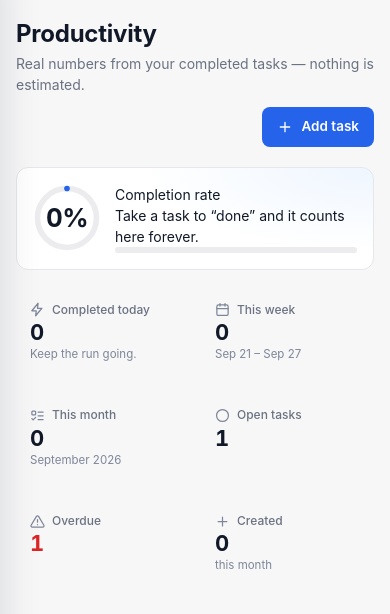
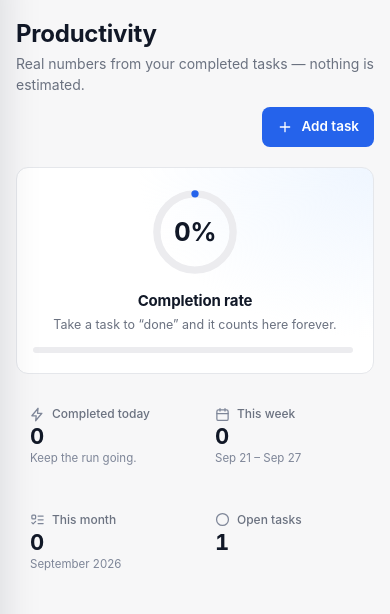
Before and after one commit to anrmz/django-task-manager, a Django app: page /productivity/ in a window 390 px wide. Shown: the part 52-666 px from the top of the page. Run offline with Django 5.2, Linux system fonts and the light colour scheme; a user stored in the database is signed in; tables that the repository leaves empty hold one stand-in row (values such as "Sample post"); some web fonts are replaced.

Commit message:
Fix responsive productivity dashboard layout

```diff
--- a/static/css/dashboard.css
+++ b/static/css/dashboard.css
@@ -71,27 +71,18 @@
 .ring-wrap {
     position: relative;
     width: 76px;
-    height: 76px;
+    aspect-ratio: 1 / 1;
     flex: none;
 }
 .my-day .ring-wrap {
     width: 80px;
-    height: 80px;
 }
 .ring {
     display: block;
-    width: 76px;
-    height: 76px;
+    width: 100%;
+    height: 100%;
     transform: rotate(-90deg);
     overflow: visible;
-}
-.my-day .ring {
-    width: 80px;
-    height: 80px;
-}
-.ring--lg {
-    width: 96px;
-    height: 96px;
 }
 .ring__track {
     fill: none;
@@ -125,7 +116,7 @@
     overflow: hidden;
     white-space: nowrap;
     text-overflow: ellipsis;
-    padding-inline: 6px;
+    padding-inline: 4px;
 }
 .ring-center__label {
     grid-area: 1 / 1;
@@ -376,7 +367,27 @@
 }
 .kpi-ring-card .ring-wrap {
     width: 96px;
-    height: 96px;
+}
+.kpi-ring-card .ring-aside {
+    flex: 1;
+    min-width: 0;
+    max-width: 480px;
+}
+.kpi-ring-card .ring-aside__title {
+    margin: 0;
+    font-size: 15px;
+    font-weight: 700;
+    letter-spacing: -0.01em;
+    color: var(--text);
+}
+.kpi-ring-card .ring-aside__sub {
+    margin: 4px 0 0;
+    font-size: 12.5px;
+    line-height: 1.5;
+    color: var(--muted);
+}
+.kpi-ring-card .ring-aside .progress {
+    margin-top: 12px;
 }
 
 /* ---- 4-week comparison bars --------------------------------------------- */
@@ -660,32 +671,30 @@
         margin-top: var(--sp-6);
     }
 
-    /* Productivity hero keeps its compact row on mobile */
+    /* Productivity hero: ring on top, copy below — never squeezes the ring */
     .kpi-ring-card {
-        display: flex;
-        flex-direction: row;
+        flex-direction: column;
         align-items: center;
+        text-align: center;
         gap: 14px;
-        padding: 16px;
+        padding: 20px 16px;
     }
     .kpi-ring-card .ring-wrap {
-        width: 68px;
-        height: 68px;
-        flex: none;
+        width: 88px;
     }
-    .kpi-ring-card .ring--lg {
-        width: 68px;
-        height: 68px;
+    .kpi-ring-card .ring-aside {
+        flex: 0 0 auto;
+        max-width: none;
+        width: 100%;
+        align-items: center;
     }
-    .kpi-ring-card .ring-center__value {
-        font-size: 20px;
+    .kpi-ring-card .ring-aside .progress {
+        width: min(100%, 320px);
     }
 
     /* My Day progress: ring scales to the smallest phones, text never clips */
-    .my-day .ring-wrap,
-    .my-day .ring {
+    .my-day .ring-wrap {
         width: 72px;
-        height: 72px;
     }
     .my-day-progress {
         gap: 14px;
```
